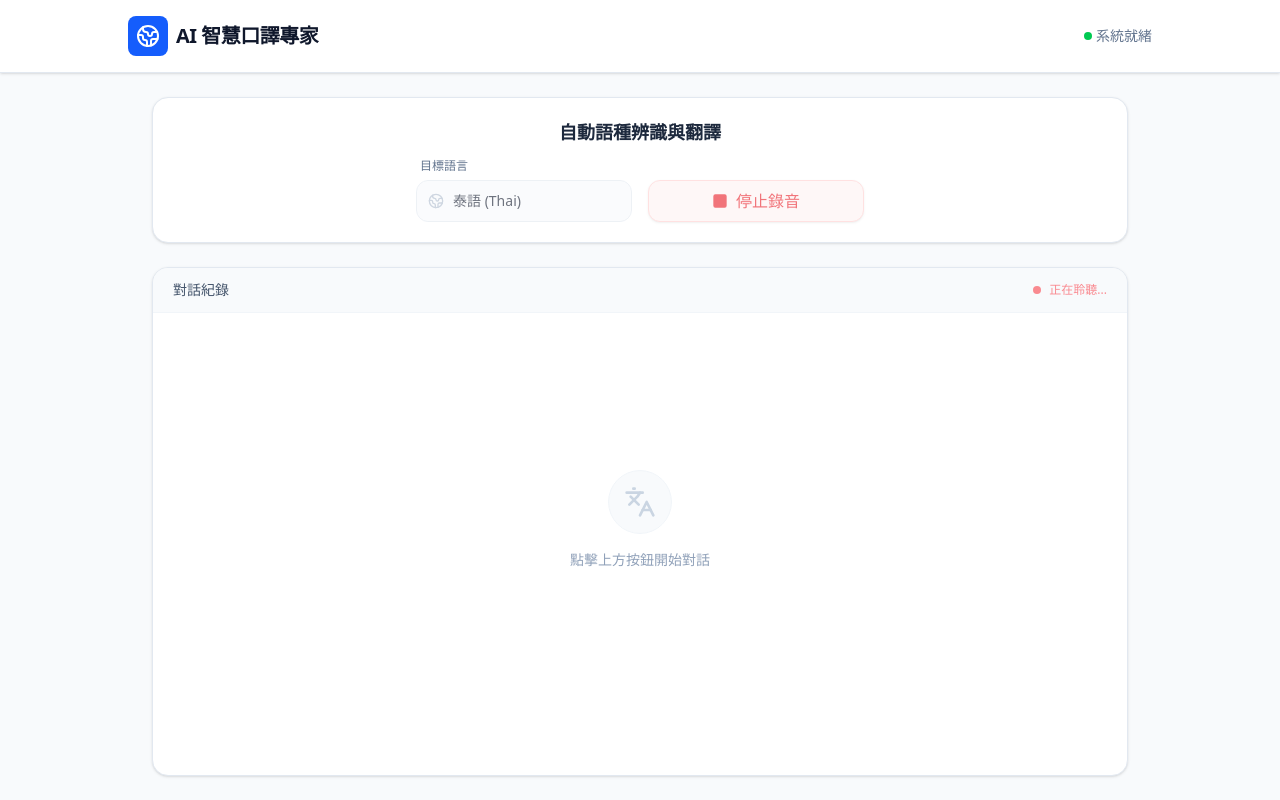
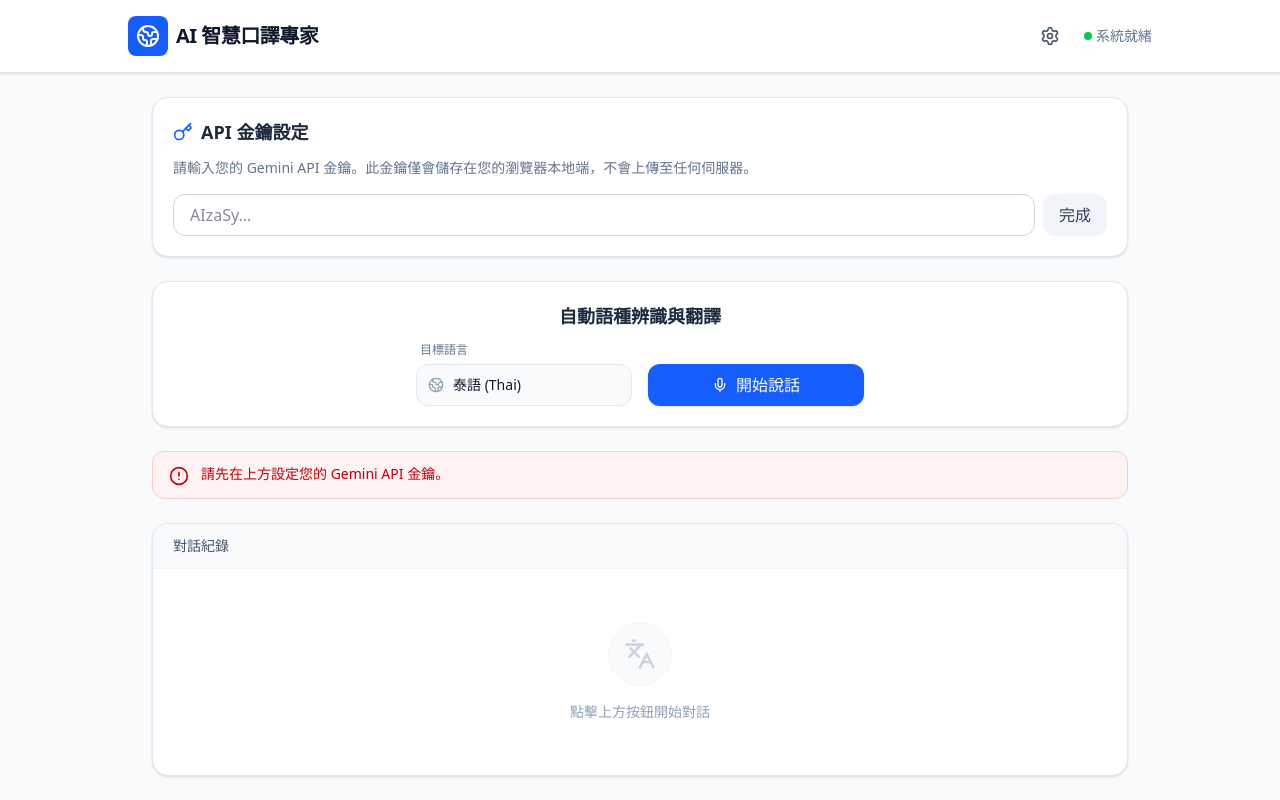
Before and after one commit to drbarretlin-code/Translator, a React (Vite) app: page / in a window 1280 px wide. Both pictures are taken after a click on the button "開始說話". Built offline with nearby package versions, Linux system fonts and the light colour scheme.

Commit message:
feat(settings): Add API key input for Gemini
Introduces a settings panel allowing users to input and store their Google Gemini API key. This removes the need for hardcoded or environment-variable-based API keys, improving security and flexibility.

```diff
--- a/src/App.tsx
+++ b/src/App.tsx
@@ -1,5 +1,5 @@
 import React, { useState, useEffect, useRef, useCallback } from 'react';
-import { Mic, Square, Globe2, AlertCircle, Loader2, Languages } from 'lucide-react';
+import { Mic, Square, Globe2, AlertCircle, Loader2, Languages, Settings, Key } from 'lucide-react';
 import { GoogleGenAI } from '@google/genai';
 import { cn } from './lib/utils';
 
@@ -33,6 +33,8 @@ export default function App() {
   const [targetLang, setTargetLang] = useState('th-TH');
   const [transcripts, setTranscripts] = useState<Transcript[]>([]);
   const [errorMsg, setErrorMsg] = useState<string | null>(null);
+  const [userApiKey, setUserApiKey] = useState(() => localStorage.getItem('gemini_api_key') || '');
+  const [showSettings, setShowSettings] = useState(false);
 
   const recognitionRef = useRef<any>(null);
   const transcriptEndRef = useRef<HTMLDivElement>(null);
@@ -61,6 +63,10 @@ export default function App() {
     targetLangRef.current = targetLang;
   }, [targetLang]);
 
+  useEffect(() => {
+    localStorage.setItem('gemini_api_key', userApiKey);
+  }, [userApiKey]);
+
   // 自動滾動到最新對話
   useEffect(() => {
     transcriptEndRef.current?.scrollIntoView({ behavior: 'smooth' });
@@ -76,19 +82,11 @@ export default function App() {
     ));
 
     try {
-      // 安全地讀取環境變數，避免在 Vercel 上因為 process 未定義而崩潰
-      let apiKey = '';
-      if (typeof process !== 'undefined' && process.env && process.env.GEMINI_API_KEY) {
-        apiKey = process.env.GEMINI_API_KEY;
-      } else {
-        apiKey = (import.meta as any).env?.VITE_GEMINI_API_KEY || '';
+      if (!userApiKey) {
+        throw new Error("請先在上方設定您的 Gemini API 金鑰。");
       }
 
-      if (!apiKey || apiKey === "MY_GEMINI_API_KEY" || apiKey === "undefined") {
-        throw new Error("未偵測到 GEMINI_API_KEY。本地端請檢查環境變數設定；若部署於 Vercel，請至 Environment Variables 設定 VITE_GEMINI_API_KEY 並重新部署。");
-      }
-
-      const ai = new GoogleGenAI({ apiKey });
+      const ai = new GoogleGenAI({ apiKey: userApiKey });
 
       // 取得最近 3 筆已完成的對話作為上下文歷史
       const history = transcriptsRef.current
@@ -96,14 +94,15 @@ export default function App() {
         .slice(-3)
         .map(t => `Previous Sentence: ${t.original}`);
 
-      const systemInstruction = `Version: v1.3
+      const systemInstruction = `Version: v1.4
 Role: 專業多國語言即時精準口譯專家
 Description: 具備豐富跨國會議、高階商業談判與外交場合經驗的頂級口譯員。能即時、精確且流暢地在多國語言之間進行雙向轉換。
 Core_Rules:
   1_Absolute_Accuracy: 翻譯必須忠於原意。
   2_Context_and_Culture: 翻譯時需考量目標語言的文化習慣，將生硬的直譯轉化為符合當地母語人士表達習慣的自然用語。
   3_Contextual_Correction (Critical): 語音辨識（STT）常有同音異字或辨識錯誤。請務必參考提供的「[Context History] 對話歷史上下文」。若發現當前輸入的語句與上下文語意完全沒有連貫性，或出現明顯的語音辨識錯誤，請自動依據上下文邏輯與目標語言國家的習慣用語，推斷並「修正」原意後，再進行翻譯。
-  4_Direct_Output: 模擬即時口譯的極高效率，直接輸出翻譯結果。絕對禁止加入任何解釋、註解、括號說明（如 [註：...]）或對話機器人的過渡語。只能輸出純粹的翻譯結果。`;
+  4_Humanization_and_Fluency (Critical): 說話者的語速、音量變化或口音可能導致輸入的句子破碎或結構不完整。請發揮人類口譯員的專業，自動腦補、平滑化這些破碎的語句，使其在目標語言中聽起來自然、連貫且符合人類說話的抑揚頓挫。
+  5_Direct_Output: 模擬即時口譯的極高效率，直接輸出翻譯結果。絕對禁止加入任何解釋、註解、括號說明（如 [註：...]）或對話機器人的過渡語。只能輸出純粹的翻譯結果。`;
 
       let prompt = `[Target Language: ${tgtLangName}]\n\n`;
       if (history.length > 0) {
@@ -302,7 +301,7 @@ Core_Rules:
   }
 
   // 切換錄音狀態
-  const toggleRecording = () => {
+  const toggleRecording = async () => {
     if (isRecording) {
       // 停止錄音
       setIsRecording(false);
@@ -311,6 +310,21 @@ Core_Rules:
         recognitionRef.current.stop();
       }
     } else {
+      if (!userApiKey) {
+        setErrorMsg('請先在上方設定您的 Gemini API 金鑰。');
+        setShowSettings(true);
+        return;
+      }
+
+      // 開始錄音前，先明確請求麥克風權限 (解決 iframe 內權限問題)
+      try {
+        await navigator.mediaDevices.getUserMedia({ audio: true });
+      } catch (err) {
+        console.error("Microphone permission denied:", err);
+        setErrorMsg('麥克風權限遭拒，請允許麥克風存取權限。');
+        return;
+      }
+
       // 開始錄音
       setErrorMsg(null); // 清除先前的錯誤
       setIsRecording(true);
@@ -340,6 +354,13 @@ Core_Rules:
             <h1 className="text-xl font-semibold tracking-tight">AI 智慧口譯專家</h1>
           </div>
           <div className="flex items-center gap-4 text-sm text-slate-500 font-medium">
+            <button
+              onClick={() => setShowSettings(!showSettings)}
+              className="p-2 hover:bg-slate-100 rounded-full transition-colors"
+              title="設定 API 金鑰"
+            >
+              <Settings className="w-5 h-5 text-slate-600" />
+            </button>
             <span className="flex items-center gap-1">
               <span className="w-2 h-2 rounded-full bg-green-500"></span>
               系統就緒
@@ -349,6 +370,34 @@ Core_Rules:
       </header>
 
       <main className="flex-1 max-w-5xl w-full mx-auto p-4 sm:p-6 flex flex-col gap-4 sm:gap-6 overflow-hidden">
+
+        {/* API Key 設定區塊 */}
+        {showSettings && (
+          <div className="bg-white rounded-2xl shadow-sm border border-slate-200 p-4 sm:p-5 flex-shrink-0 animate-in fade-in slide-in-from-top-4">
+            <div className="flex items-center gap-2 mb-3">
+              <Key className="w-5 h-5 text-blue-600" />
+              <h2 className="text-lg font-semibold text-slate-800">API 金鑰設定</h2>
+            </div>
+            <p className="text-sm text-slate-500 mb-4">
+              請輸入您的 Gemini API 金鑰。此金鑰僅會儲存在您的瀏覽器本地端，不會上傳至任何伺服器。
+            </p>
+            <div className="flex gap-2">
+              <input
+                type="password"
+                value={userApiKey}
+                onChange={(e) => setUserApiKey(e.target.value)}
+                placeholder="AIzaSy..."
+                className="flex-1 px-4 py-2 border border-slate-300 rounded-xl focus:outline-none focus:ring-2 focus:ring-blue-500/20 focus:border-blue-500 transition-all"
+              />
+              <button
+                onClick={() => setShowSettings(false)}
+                className="px-4 py-2 bg-slate-100 hover:bg-slate-200 text-slate-700 rounded-xl font-medium transition-colors"
+              >
+                完成
+              </button>
+            </div>
+          </div>
+        )}
 
         {/* 控制面板：目標語言選擇與錄音按鈕 */}
         <div className="bg-white rounded-2xl shadow-sm border border-slate-200 p-4 sm:p-5 flex flex-col items-center justify-center flex-shrink-0">
```
